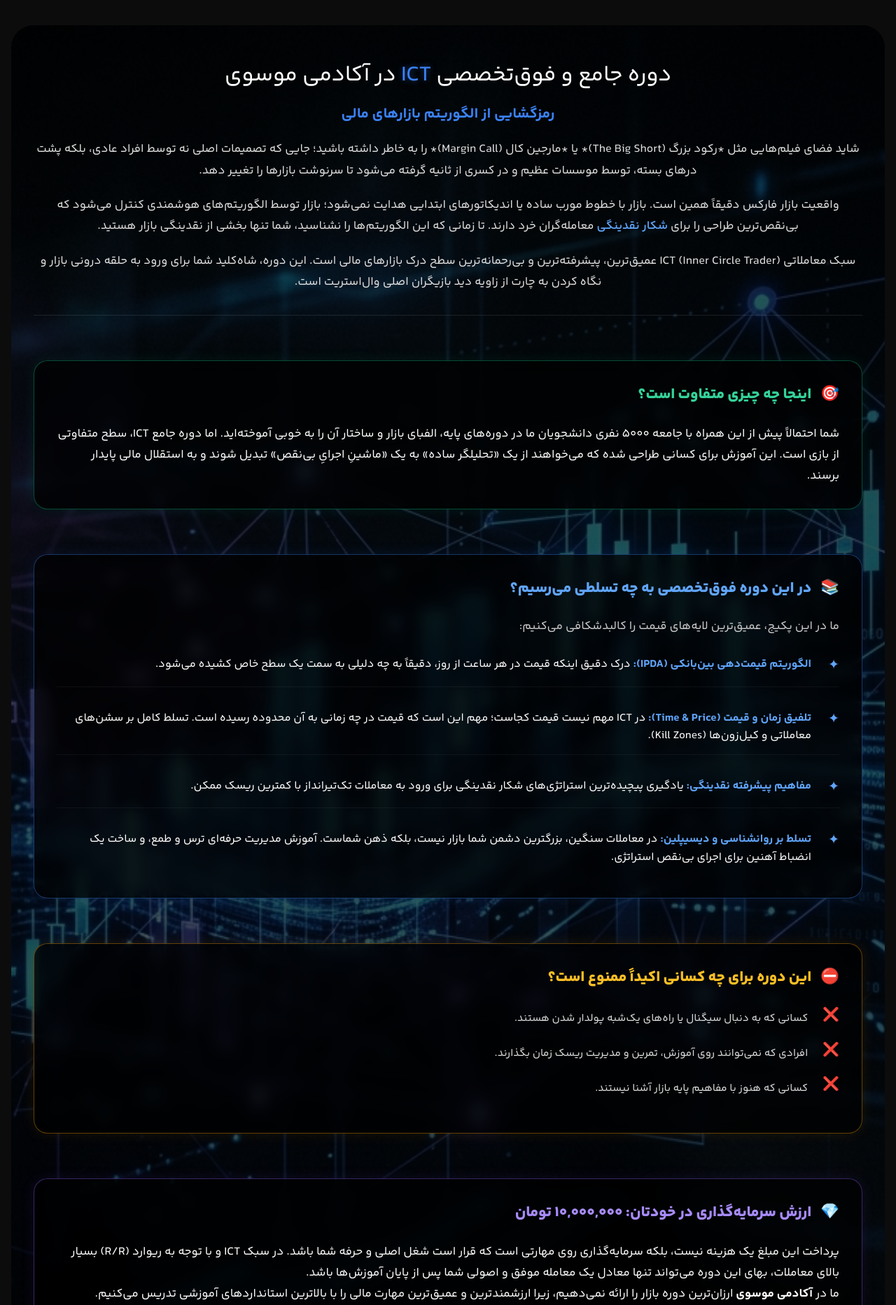
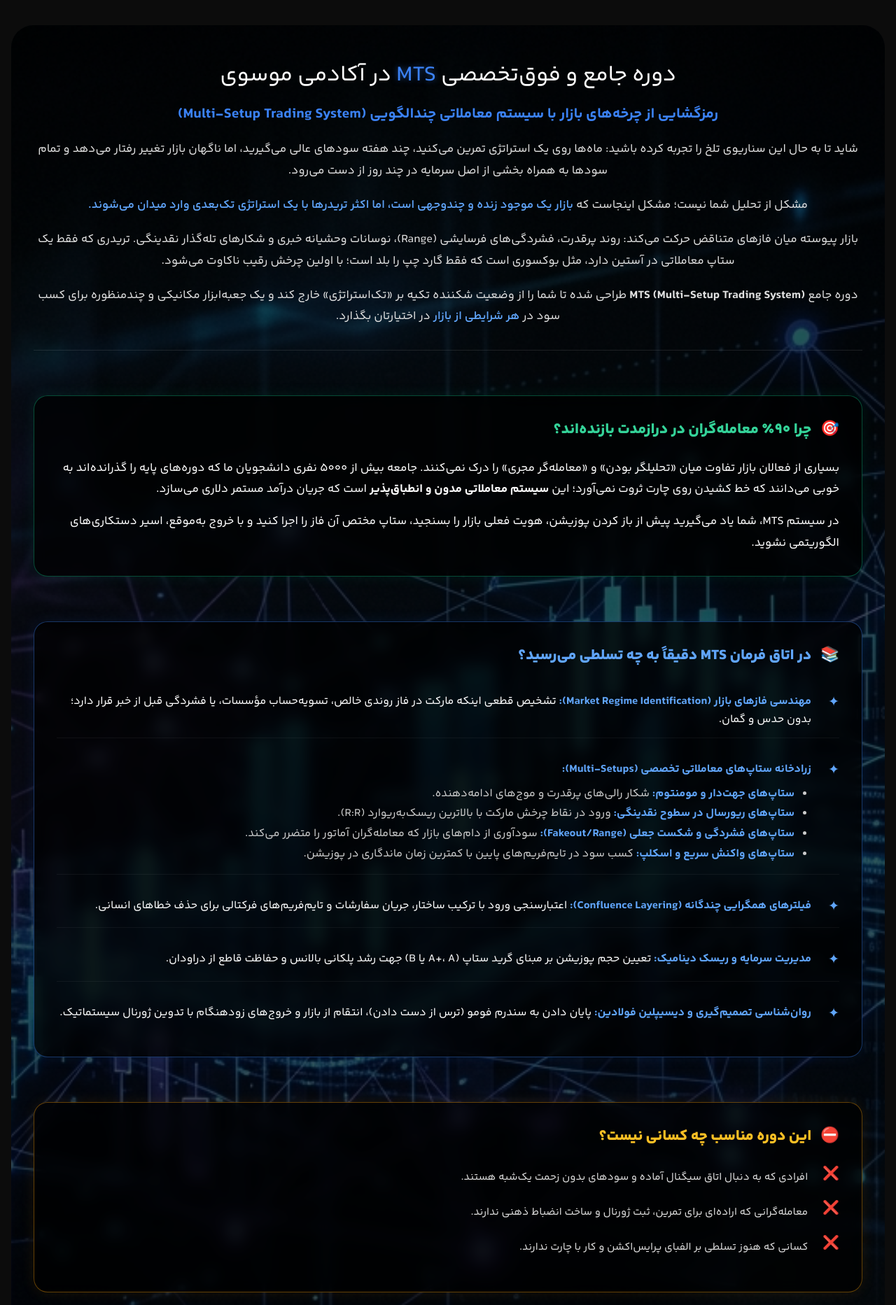
Before and after one commit to sadeghmousavii7277-hue/my-website, a Django app: page /course/ict/ in a window 1280 px wide. Shown: the part 81-1946 px from the top of the page at 70% size. Run offline with Django 5.2, Linux system fonts and the light colour scheme; data comes from the database, SQL or seed files in the repository.

Commit message:
feat: replace ICT course with MTS course content and update header button

```diff
--- a/templates/partials/_header.html
+++ b/templates/partials/_header.html
@@ -52,7 +52,7 @@
                             </li>
                             <li>
                                 <a href="{% url 'ict_course' %}" class="flex items-center gap-2 w-full text-foreground transition-colors hover:text-primary px-3 py-2">
-                                    <span class="font-semibold text-xs">دوره صفر تا صد ICT </span>
+                                    <span class="font-semibold text-xs">دوره MTS</span>
                                 </a>
                             </li>
                             <li>
@@ -349,7 +349,7 @@
                             <li>
                                 <a href="{% url 'ict_course' %}" class="w-full flex items-center gap-x-2 bg-transparent rounded-xl text-zinc-400 transition-all group/nav-item hover:text-black dark:hover:text-white py-2 px-3">
                                     <span class="inline-flex w-2 h-px bg-zinc-200 dark:bg-zinc-800 transition-all group-hover/nav-item:w-4 group-hover/nav-item:bg-black dark:group-hover/nav-item:bg-white"></span>
-                                    <span class="font-medium text-xs">دوره صفر تا صد ICT</span>
+                                    <span class="font-medium text-xs">دوره MTS</span>
                                 </a>
                             </li>
                             <li>
--- a/templates/partials/ict_course.html
+++ b/templates/partials/ict_course.html
@@ -1,7 +1,7 @@
 {% extends 'base.html' %}
 {% load static %}
 
-{% block title %}دوره جامع و فوق‌تخصصی ICT | آکادمی موسوی{% endblock %}
+{% block title %}دوره جامع و فوق‌تخصصی MTS | آکادمی موسوی{% endblock %}
 
 {% block content %}
 <main class="flex-auto py-5">
@@ -10,53 +10,62 @@
             <div class="forex-course-card">
                 <div class="forex-card-overlay">
                     <div class="forex-header">
-                        <h1>دوره جامع و فوق‌تخصصی <span class="forex-symbol">ICT</span> در آکادمی موسوی</h1>
-                        <p class="forex-tagline">رمزگشایی از الگوریتم بازارهای مالی</p>
-                        <p class="forex-promise">شاید فضای فیلم‌هایی مثل *رکود بزرگ (The Big Short)* یا *مارجین کال (Margin Call)* را به خاطر داشته باشید؛ جایی که تصمیمات اصلی نه توسط افراد عادی، بلکه پشت درهای بسته، توسط موسسات عظیم و در کسری از ثانیه گرفته می‌شود تا سرنوشت بازارها را تغییر دهد.</p>
-                        <p class="forex-promise">واقعیت بازار فارکس دقیقاً همین است. بازار با خطوط مورب ساده یا اندیکاتورهای ابتدایی هدایت نمی‌شود؛ بازار توسط الگوریتم‌های هوشمندی کنترل می‌شود که بی‌نقص‌ترین طراحی را برای <span class="highlight-forex">شکار نقدینگی</span> معامله‌گران خرد دارند. تا زمانی که این الگوریتم‌ها را نشناسید، شما تنها بخشی از نقدینگی بازار هستید.</p>
-                        <p class="forex-promise">سبک معاملاتی ICT (Inner Circle Trader) عمیق‌ترین، پیشرفته‌ترین و بی‌رحمانه‌ترین سطح درک بازارهای مالی است. این دوره، شاه‌کلید شما برای ورود به حلقه درونی بازار و نگاه کردن به چارت از زاویه دید بازیگران اصلی وال‌استریت است.</p>
+                        <h1>دوره جامع و فوق‌تخصصی <span class="forex-symbol">MTS</span> در آکادمی موسوی</h1>
+                        <p class="forex-tagline">رمزگشایی از چرخه‌های بازار با سیستم معاملاتی چندالگویی (Multi-Setup Trading System)</p>
+                        <p class="forex-promise">شاید تا به حال این سناریوی تلخ را تجربه کرده باشید: ماه‌ها روی یک استراتژی تمرین می‌کنید، چند هفته سودهای عالی می‌گیرید، اما ناگهان بازار تغییر رفتار می‌دهد و تمام سودها به همراه بخشی از اصل سرمایه در چند روز از دست می‌رود.</p>
+                        <p class="forex-promise">مشکل از تحلیل شما نیست؛ مشکل اینجاست که <span class="highlight-forex">بازار یک موجود زنده و چندوجهی است، اما اکثر تریدرها با یک استراتژی تک‌بعدی وارد میدان می‌شوند.</span></p>
+                        <p class="forex-promise">بازار پیوسته میان فازهای متناقض حرکت می‌کند: روند پرقدرت، فشردگی‌های فرسایشی (Range)، نوسانات وحشیانه خبری و شکارهای تله‌گذار نقدینگی. تریدری که فقط یک ستاپ معاملاتی در آستین دارد، مثل بوکسوری است که فقط گارد چپ را بلد است؛ با اولین چرخش رقیب ناکاوت می‌شود.</p>
+                        <p class="forex-promise">دوره جامع <strong>MTS (Multi-Setup Trading System)</strong> طراحی شده تا شما را از وضعیت شکننده تکیه بر «تک‌استراتژی» خارج کند و یک جعبه‌ابزار مکانیکی و چندمنظوره برای کسب سود در <span class="highlight-forex">هر شرایطی از بازار</span> در اختیارتان بگذارد.</p>
                     </div>
 
                     <div class="styled-box success-box">
-                        <div class="box-title success-title"><span>🎯</span> اینجا چه چیزی متفاوت است؟</div>
-                        <p>شما احتمالاً پیش از این همراه با جامعه ۵۰۰۰ نفری دانشجویان ما در دوره‌های پایه، الفبای بازار و ساختار آن را به خوبی آموخته‌اید. اما دوره جامع ICT، سطح متفاوتی از بازی است. این آموزش برای کسانی طراحی شده که می‌خواهند از یک «تحلیلگر ساده» به یک «ماشینِ اجرایِ بی‌نقص» تبدیل شوند و به استقلال مالی پایدار برسند.</p>
+                        <div class="box-title success-title"><span>🎯</span> چرا ۹۰٪ معامله‌گران در درازمدت بازنده‌اند؟</div>
+                        <p>بسیاری از فعالان بازار تفاوت میان «تحلیلگر بودن» و «معامله‌گر مجری» را درک نمی‌کنند. جامعه بیش از ۵۰۰۰ نفری دانشجویان ما که دوره‌های پایه را گذرانده‌اند به خوبی می‌دانند که خط کشیدن روی چارت ثروت نمی‌آورد؛ این <strong>سیستم معاملاتی مدون و انطباق‌پذیر</strong> است که جریان درآمد مستمر دلاری می‌سازد.</p>
+                        <p style="margin-top:1rem;">در سیستم MTS، شما یاد می‌گیرید پیش از باز کردن پوزیشن، هویت فعلی بازار را بسنجید، ستاپ مختص آن فاز را اجرا کنید و با خروج به‌موقع، اسیر دستکاری‌های الگوریتمی نشوید.</p>
                     </div>
 
                     <div class="styled-box info-box">
-                        <div class="box-title info-title"><span>📚</span> در این دوره فوق‌تخصصی به چه تسلطی می‌رسیم؟</div>
-                        <p style="color: #ccc; margin-bottom: 1rem; line-height: 1.6;">ما در این پکیج، عمیق‌ترین لایه‌های قیمت را کالبدشکافی می‌کنیم:</p>
+                        <div class="box-title info-title"><span>📚</span> در اتاق فرمان MTS دقیقاً به چه تسلطی می‌رسید؟</div>
                         <div class="differences-list">
-                            <div class="diff-item"><span class="diff-icon info-icon">✦</span><div><strong class="info-text">الگوریتم قیمت‌دهی بین‌بانکی (IPDA):</strong> درک دقیق اینکه قیمت در هر ساعت از روز، دقیقاً به چه دلیلی به سمت یک سطح خاص کشیده می‌شود.</div></div>
-                            <div class="diff-item"><span class="diff-icon info-icon">✦</span><div><strong class="info-text">تلفیق زمان و قیمت (Time & Price):</strong> در ICT مهم نیست قیمت کجاست؛ مهم این است که قیمت در چه زمانی به آن محدوده رسیده است. تسلط کامل بر سشن‌های معاملاتی و کیل‌زون‌ها (Kill Zones).</div></div>
-                            <div class="diff-item"><span class="diff-icon info-icon">✦</span><div><strong class="info-text">مفاهیم پیشرفته نقدینگی:</strong> یادگیری پیچیده‌ترین استراتژی‌های شکار نقدینگی برای ورود به معاملات تک‌تیرانداز با کمترین ریسک ممکن.</div></div>
-                            <div class="diff-item"><span class="diff-icon info-icon">✦</span><div><strong class="info-text">تسلط بر روانشناسی و دیسیپلین:</strong> در معاملات سنگین، بزرگترین دشمن شما بازار نیست، بلکه ذهن شماست. آموزش مدیریت حرفه‌ای ترس و طمع، و ساخت یک انضباط آهنین برای اجرای بی‌نقص استراتژی.</div></div>
+                            <div class="diff-item"><span class="diff-icon info-icon">✦</span><div><strong class="info-text">مهندسی فازهای بازار (Market Regime Identification):</strong> تشخیص قطعی اینکه مارکت در فاز روندی خالص، تسویه‌حساب مؤسسات، یا فشردگی قبل از خبر قرار دارد؛ بدون حدس و گمان.</div></div>
+                            <div class="diff-item"><span class="diff-icon info-icon">✦</span><div><strong class="info-text">زرادخانه ستاپ‌های معاملاتی تخصصی (Multi-Setups):</strong>
+                                <ul style="list-style:disc; margin-right:1.5rem; margin-top:0.5rem; color:#ccc; line-height:1.8;">
+                                    <li><strong class="info-text">ستاپ‌های جهت‌دار و مومنتوم:</strong> شکار رالی‌های پرقدرت و موج‌های ادامه‌دهنده.</li>
+                                    <li><strong class="info-text">ستاپ‌های ریورسال در سطوح نقدینگی:</strong> ورود در نقاط چرخش مارکت با بالاترین ریسک‌به‌ریوارد (R:R).</li>
+                                    <li><strong class="info-text">ستاپ‌های فشردگی و شکست جعلی (Fakeout/Range):</strong> سودآوری از دام‌های بازار که معامله‌گران آماتور را متضرر می‌کند.</li>
+                                    <li><strong class="info-text">ستاپ‌های واکنش سریع و اسکلپ:</strong> کسب سود در تایم‌فریم‌های پایین با کمترین زمان ماندگاری در پوزیشن.</li>
+                                </ul>
+                            </div></div>
+                            <div class="diff-item"><span class="diff-icon info-icon">✦</span><div><strong class="info-text">فیلترهای همگرایی چندگانه (Confluence Layering):</strong> اعتبارسنجی ورود با ترکیب ساختار، جریان سفارشات و تایم‌فریم‌های فرکتالی برای حذف خطاهای انسانی.</div></div>
+                            <div class="diff-item"><span class="diff-icon info-icon">✦</span><div><strong class="info-text">مدیریت سرمایه و ریسک دینامیک:</strong> تعیین حجم پوزیشن بر مبنای گرید ستاپ (A+، A یا B) جهت رشد پلکانی بالانس و حفاظت قاطع از دراودان.</div></div>
+                            <div class="diff-item"><span class="diff-icon info-icon">✦</span><div><strong class="info-text">روان‌شناسی تصمیم‌گیری و دیسیپلین فولادین:</strong> پایان دادن به سندرم فومو (ترس از دست دادن)، انتقام از بازار و خروج‌های زودهنگام با تدوین ژورنال سیستماتیک.</div></div>
                         </div>
                     </div>
 
                     <div class="styled-box warning-box">
-                        <div class="box-title warning-title"><span>⛔</span> این دوره برای چه کسانی اکیداً ممنوع است؟</div>
+                        <div class="box-title warning-title"><span>⛔</span> این دوره مناسب چه کسانی نیست؟</div>
                         <ul class="benefits-list">
-                            <li><span class="check-mark warning-icon">❌</span><div><p>کسانی که به دنبال سیگنال یا راه‌های یک‌شبه پولدار شدن هستند.</p></div></li>
-                            <li><span class="check-mark warning-icon">❌</span><div><p>افرادی که نمی‌توانند روی آموزش، تمرین و مدیریت ریسک زمان بگذارند.</p></div></li>
-                            <li><span class="check-mark warning-icon">❌</span><div><p>کسانی که هنوز با مفاهیم پایه بازار آشنا نیستند.</p></div></li>
+                            <li><span class="check-mark warning-icon">❌</span><div><p>افرادی که به دنبال اتاق سیگنال آماده و سودهای بدون زحمت یک‌شبه هستند.</p></div></li>
+                            <li><span class="check-mark warning-icon">❌</span><div><p>معامله‌گرانی که اراده‌ای برای تمرین، ثبت ژورنال و ساخت انضباط ذهنی ندارند.</p></div></li>
+                            <li><span class="check-mark warning-icon">❌</span><div><p>کسانی که هنوز تسلطی بر الفبای پرایس‌اکشن و کار با چارت ندارند.</p></div></li>
                         </ul>
                     </div>
 
                     <div class="styled-box purple-box">
-                        <div class="box-title purple-title"><span>💎</span> ارزش سرمایه‌گذاری در خودتان: ۱۰,۰۰۰,۰۰۰ تومان</div>
-                        <p>پرداخت این مبلغ یک هزینه نیست، بلکه سرمایه‌گذاری روی مهارتی است که قرار است شغل اصلی و حرفه شما باشد. در سبک ICT و با توجه به ریوارد (R/R) بسیار بالای معاملات، بهای این دوره می‌تواند تنها معادل یک معامله موفق و اصولی شما پس از پایان آموزش‌ها باشد.</p>
-                        <p>ما در <strong>آکادمی موسوی</strong> ارزان‌ترین دوره بازار را ارائه نمی‌دهیم، زیرا ارزشمندترین و عمیق‌ترین مهارت مالی را با بالاترین استانداردهای آموزشی تدریس می‌کنیم.</p>
+                        <div class="box-title purple-title"><span>💎</span> ارزش سرمایه‌گذاری: ۱۵,۰۰۰,۰۰۰ تومان</div>
+                        <p>این رقم هزینه خرید یک آموزش نیست؛ هزینه دستیابی به یک شایستگی مالی مادام‌العمر است. در مارکت جهانی، فقط یک ستاپ با ریسک‌به‌ریوارد 1:5 یا 1:7 کافی است تا کل بهای این آموزش در یک پوزیشن اصولی جبران شود.</p>
+                        <p style="margin-top:1rem;">ما در <strong>آکادمی موسوی</strong> دوره‌های ارزان و بی‌کیفیت بازار را تکرار نمی‌کنیم؛ ما به شما استاندارد معامله‌گری سیستماتیک و استاندارد روز دنیا را تحویل می‌دهیم.</p>
                         <blockquote style="border-right: 4px solid #a78bfa; padding-right: 1rem; margin-top: 1rem; color: #fff;">
-                            <strong>آیا آماده‌اید با بزرگان بازار هم‌سفره شوید؟</strong><br>
-                            زمان آن رسیده که حدس و گمان را کنار بگذارید و با منطقِ خالص الگوریتم‌ها معامله کنید. ظرفیت ذهنیت حرفه‌ای خود را فعال کنید و به جمع تریدرهای نخبه بپیوندید.
+                            <strong>تصمیم نهایی با شماست</strong><br>
+                            می‌توانید به چرخه آزمون‌وخطا و دادن استاپ‌های بی‌دلیل به بازار ادامه دهید، یا می‌توانید با سیستم <strong>MTS</strong>، کنترل معاملات خود را با اعتمادبه‌نفس کامل به دست بگیرید.
                         </blockquote>
                     </div>
 
                     <div class="telegram-section">
                         {% if user.is_authenticated %}
-                        <a href="https://t.me/academy_support11" target="_blank" class="telegram-button">ثبت‌نام در دوره فوق‌تخصصی ICT / می‌خواهم به حلقه درونی بازار وارد شوم</a>
+                        <a href="https://t.me/academy_support11" target="_blank" class="telegram-button">ثبت‌نام در دوره فوق‌تخصصی MTS / می‌خواهم کنترل معاملاتم را به دست بگیرم</a>
                         {% else %}
-                        <a href="javascript:void(0)" onclick="openAuthModal('register')" class="telegram-button">ثبت‌نام در دوره فوق‌تخصصی ICT / می‌خواهم به حلقه درونی بازار وارد شوم</a>
+                        <a href="javascript:void(0)" onclick="openAuthModal('register')" class="telegram-button">ثبت‌نام در دوره فوق‌تخصصی MTS / می‌خواهم کنترل معاملاتم را به دست بگیرم</a>
                         {% endif %}
                     </div>
                 </div>
```
